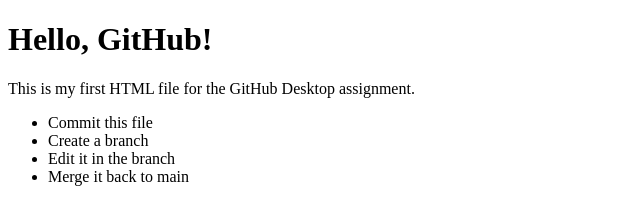
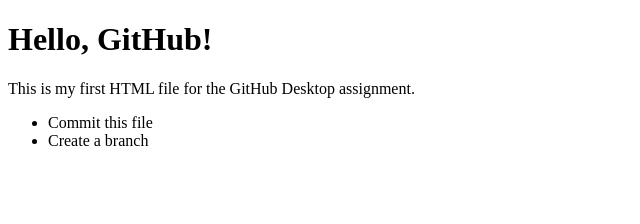
Before and after one commit to PhuongLuu0607/ScrumOfTheEarth-GitPractice-PhuongLuu, a plain HTML site: page index.html in a window 1280 px wide. Shown: the whole page, without its empty margins (0-640 px from the left). Drawn offline with Linux system fonts and the light colour scheme.

Commit message:
Edit the content

```diff
--- a/index.html
+++ b/index.html
@@ -10,8 +10,6 @@
     <ul>
         <li>Commit this file</li>
         <li>Create a branch</li>
-        <li>Edit it in the branch</li>
-        <li>Merge it back to main</li>
     </ul>
 </body>
 </html>
```
